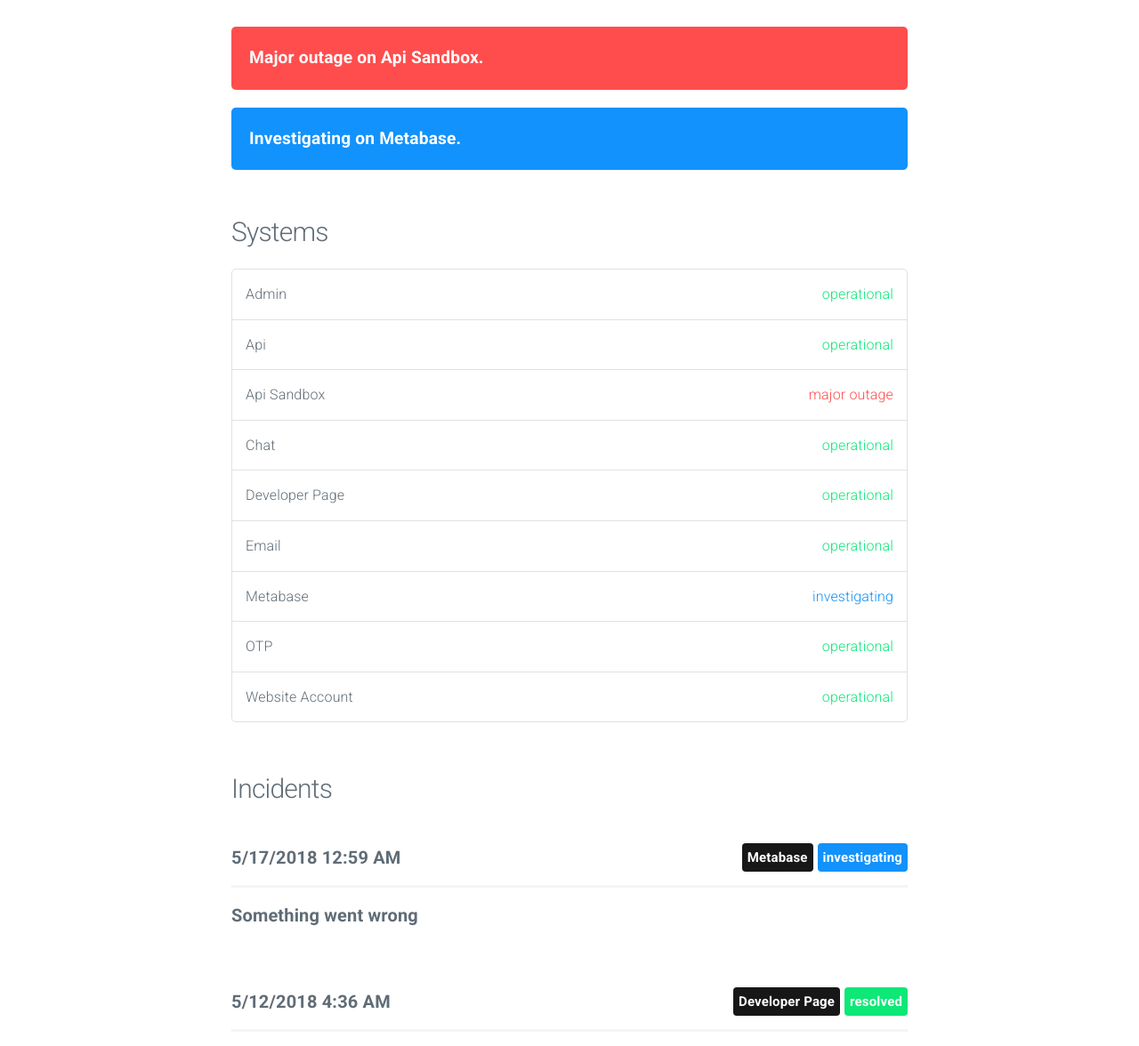
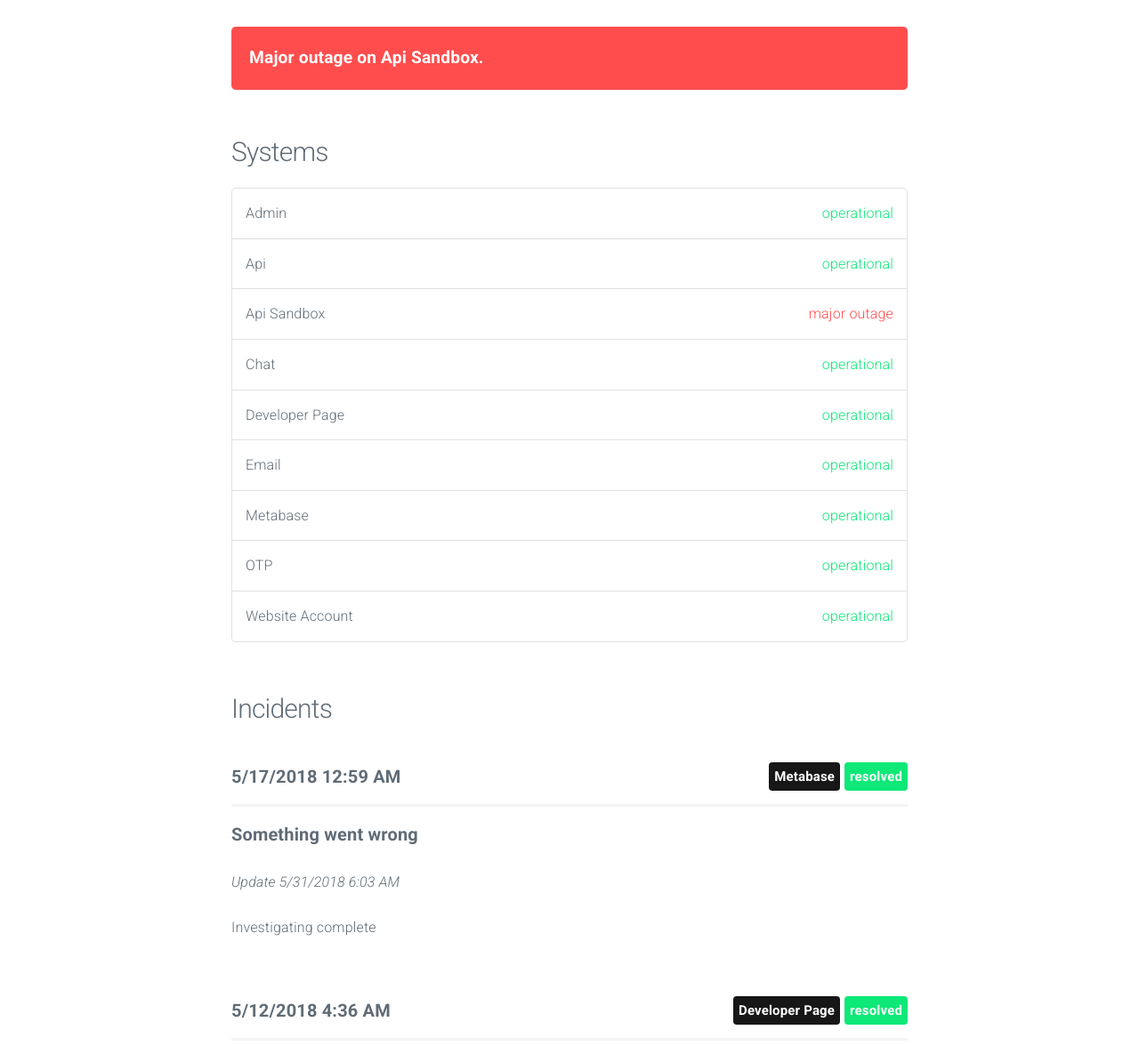
Before and after one commit to opentripapp/status, a plain HTML site: page index.html in a window 1280 px wide. Shown: the part 55-1231 px from the top of the page at 89% size. Drawn offline with nearby package versions, Linux system fonts and the light colour scheme; no server answers.

Commit message:
update index

```diff
--- a/index.html
+++ b/index.html
@@ -35,10 +35,6 @@
 						<span data-l10n-id="Major-outage">Major outage</span> <span data-l10n-id="on">on</span> Api Sandbox.
 					</div>
 
-					<div class="panel investigating">
-						<span data-l10n-id="Investigating">Investigating</span> <span data-l10n-id="on">on</span> Metabase.
-					</div>
-
 
 
 				<h4 data-l10n-id="systems">Systems</h4>
@@ -69,7 +65,7 @@
 					</li>
 
 					<li>
-						Metabase <span class="status investigating" data-l10n-id="investigating">investigating</span>
+						Metabase <span class="status operational" data-l10n-id="operational">operational</span>
 					</li>
 
 					<li>
@@ -89,7 +85,7 @@
 						<span class="date moment">2018-05-17 00:59:35 UTC</span>
 
 
-							<span class="label investigating float-right" data-l10n-id="investigating">investigating</span>
+							<span class="label operational float-right" data-l10n-id="resolved">resolved</span>
 
 
 							<span class="label system float-right">Metabase</span>
@@ -98,6 +94,10 @@
 
 						<span class="title">Something went wrong</span>
 						<p></p>
+
+
+							<p><em>Update <span class="moment">2018-05-31 06:03:30 UTC</span></em></p>
+							<p>Investigating complete</p>
 
 
 					</div>
```
